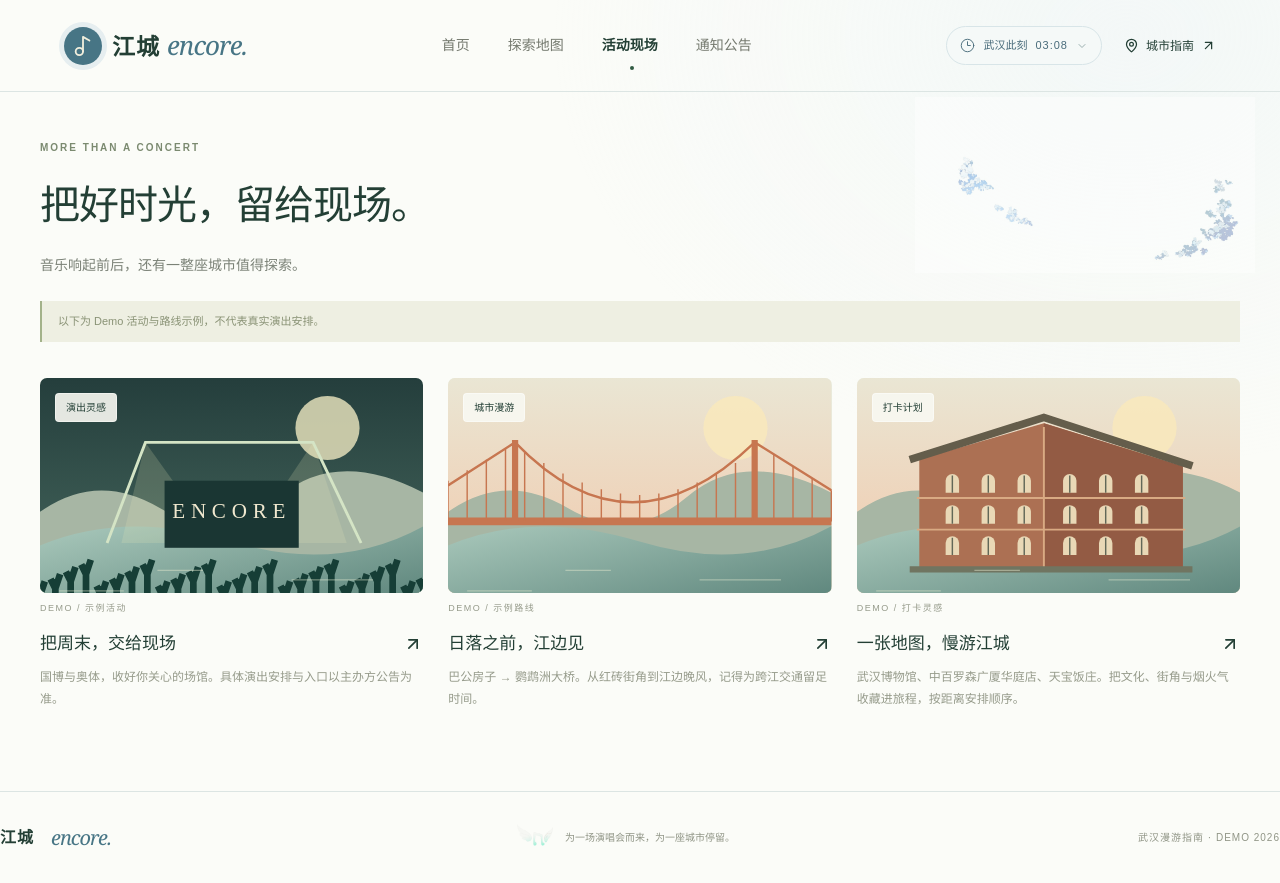
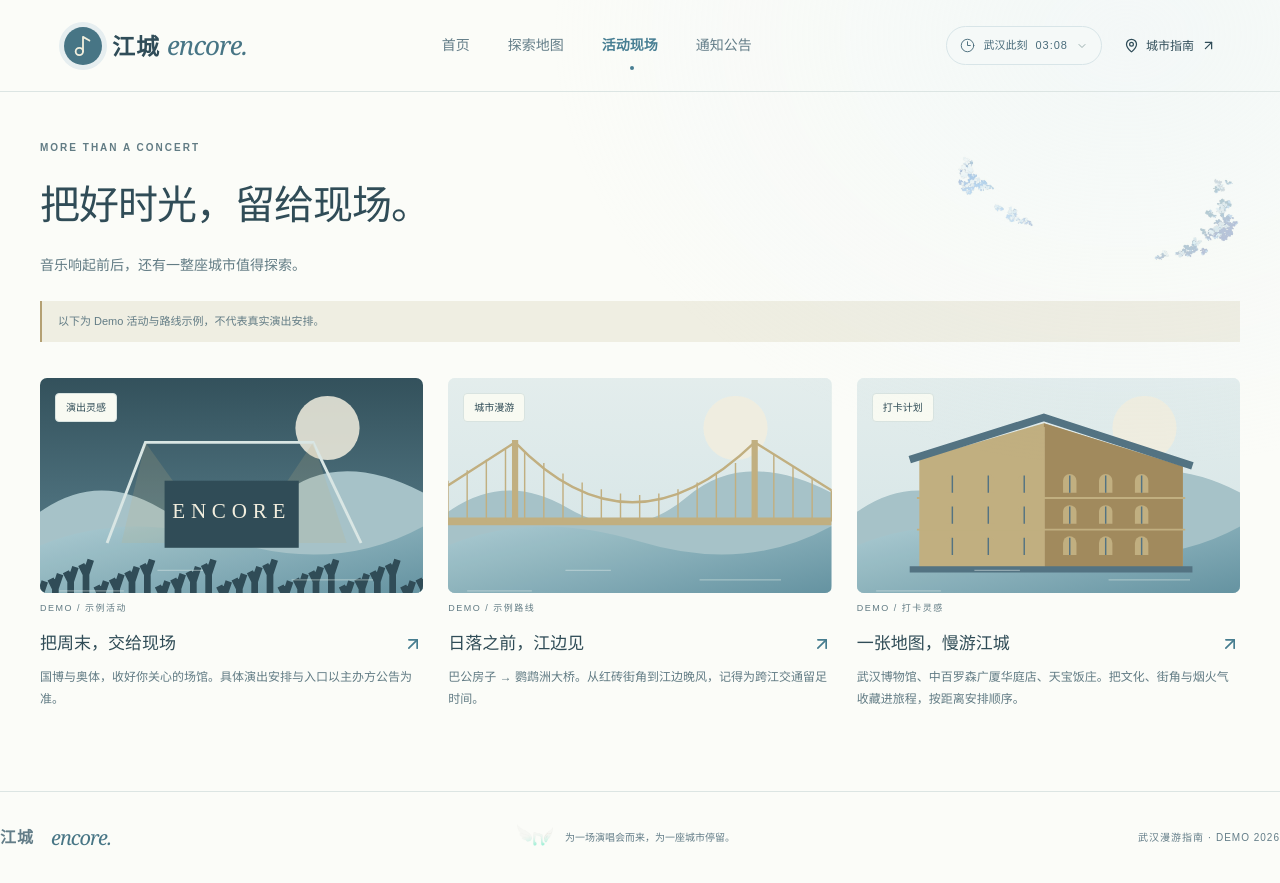
Before and after one commit to ruixuecr/TianyiserverWeb, a Next.js app: page /events in a window 1280 px wide. Built offline with nearby package versions, Linux system fonts and the light colour scheme.

Commit message:
Unify all page colors with the home theme

```diff
--- a/app/theme.css
+++ b/app/theme.css
@@ -3,10 +3,198 @@
   --theme-blue: #477e93;
   --theme-ink: #304d59;
   --theme-gold: #b7a276;
+  --theme-surface: #fcfdf9;
+  --theme-wash: #edf4f5;
+  --theme-selected: #deebef;
+  --theme-hover: #365f71;
+  /* Map the shared interface tokens to the home palette. */
+  --paper: #fbfcf8;
+  --ink: var(--theme-ink);
+  --muted: #637d88;
+  --green: var(--theme-blue);
+  --line: #dce6e7;
+  --mint: var(--theme-wash);
+  --orange: var(--theme-gold);
   min-height: 100vh;
   overflow-x: clip;
+  color: var(--ink);
   background:
-    radial-gradient(ellipse at 88% 4%, #e8f2f66b, transparent 36%), #fbfcf8;
+    radial-gradient(ellipse at 88% 4%, #e8f2f66b, transparent 36%), var(--paper);
+}
+.encore-theme ::selection {
+  background: #d6e8ed;
+  color: var(--ink);
+}
+.encore-theme :where(button, a, input):focus-visible {
+  outline-color: var(--theme-gold);
+}
+.encore-theme
+  :is(
+    .header nav a,
+    .back-link,
+    .eyebrow,
+    .search,
+    .filters button,
+    .list-caption,
+    .list-caption span,
+    .location-row p,
+    .sidebar-note,
+    .sidebar-note small,
+    .map-bottom-note,
+    .close-card,
+    .card-title > span,
+    .spot-card > p,
+    .detail-description,
+    .spot-introduction p,
+    .spot-photo-placeholder,
+    .notice-tag,
+    footer,
+    footer > p,
+    footer > span
+  ) {
+  color: var(--muted);
+}
+.encore-theme
+  :is(
+    .header nav a.active,
+    .header nav a:hover,
+    .back-link:hover,
+    .text-link,
+    .card-title > svg,
+    .notice-list > a > svg,
+    .map-compass,
+    .real-map-status,
+    .notice-icon
+  ) {
+  color: var(--theme-blue);
+}
+.encore-theme
+  :is(
+    .text-link:hover,
+    .spot-card:hover .card-title,
+    .notice-list > a:hover h2
+  ) {
+  color: var(--theme-hover);
+}
+.encore-theme .eyebrow > span {
+  background: var(--theme-gold);
+}
+.encore-theme .button {
+  background: var(--theme-blue);
+  color: var(--theme-surface);
+}
+.encore-theme .button:hover {
+  background: var(--theme-hover);
+}
+.encore-theme
+  :is(
+    .search,
+    .map-controls,
+    .selected-card,
+    .spot-image-card,
+    .live-badge,
+    .image-pill,
+    .card-arrow
+  ) {
+  background: var(--theme-surface);
+  border-color: var(--line);
+}
+.encore-theme .search:focus-within {
+  border-color: var(--theme-blue);
+}
+.encore-theme .search input::placeholder {
+  color: var(--muted);
+}
+.encore-theme .filters button:hover {
+  background: var(--theme-wash);
+  color: var(--theme-blue);
+}
+.encore-theme .filters button.active {
+  background: var(--theme-blue);
+  border-color: var(--theme-blue);
+  color: var(--theme-surface);
+}
+.encore-theme .location-list {
+  scrollbar-color: #b5cbd2 transparent;
+}
+.encore-theme .location-row {
+  border-color: var(--line);
+  background: transparent;
+}
+.encore-theme .location-row:hover {
+  background: var(--theme-wash);
+}
+.encore-theme .location-row.selected {
+  background: var(--theme-selected);
+}
+.encore-theme .location-row > span {
+  color: var(--theme-blue);
+}
+.encore-theme
+  :is(
+    .map-canvas,
+    .home-city-map,
+    .nearby-map,
+    .real-map-status,
+    .spot-photo-area,
+    .notice-icon
+  ) {
+  background: var(--theme-wash);
+}
+.encore-theme .real-map-status p {
+  color: var(--muted);
+}
+.encore-theme .real-map-status button {
+  border-color: var(--theme-blue);
+}
+.encore-theme .real-map-status button:hover {
+  background: var(--theme-selected);
+}
+.encore-theme .map-top > span {
+  background: #fcfdf9eb;
+  box-shadow: 0 3px 15px #304d5909;
+}
+.encore-theme .status-dot {
+  background: var(--theme-blue);
+}
+.encore-theme .map-controls {
+  box-shadow: 0 3px 12px #304d5910;
+}
+.encore-theme .spot-image-card {
+  box-shadow: 0 8px 24px #304d5918;
+}
+.encore-theme .selected-card {
+  box-shadow: 0 15px 45px #304d5922;
+}
+.encore-theme .spot-map-link > span {
+  background: var(--theme-surface);
+  color: var(--theme-blue);
+  box-shadow: 0 2px 10px #304d5914;
+}
+.encore-theme .spot-map-link:hover > span {
+  background: var(--theme-blue);
+  color: var(--theme-surface);
+}
+.encore-theme .demo-notice {
+  background: #f3f1e9;
+  border-left-color: var(--theme-gold);
+  color: var(--muted);
+}
+/* Recolor the site's vector illustrations; photos and map labels keep their colors. */
+.encore-theme .city-art {
+  --art-sky: #e9f1f4;
+  --art-horizon: #d6e6ec;
+  --art-night: #304d59;
+  --art-night-light: #638b9b;
+  --art-water: #adcdd7;
+  --art-water-deep: #5d8d9f;
+  --art-land: #a9c5ce;
+  --art-cream: #f6f1e5;
+  --art-gold: #c4b184;
+  --art-gold-deep: #a48c60;
+  --art-slate: #547486;
+  --art-ink: #304d59;
+  --art-mist: #dde9eb;
 }
 .encore-theme .header {
   border-bottom-color: #dce5e3;
@@ -431,6 +619,7 @@
 .encore-theme .listing-page {
   position: relative;
   isolation: isolate;
+  mix-blend-mode: multiply;
 }
 .encore-theme .listing-page::before {
   content: "";
@@ -491,6 +680,9 @@
   }
 }
 @media (max-width: 700px) {
+  .encore-theme .location-row:not(.selected):not(:hover) {
+    background: var(--theme-wash);
+  }
   .encore-theme .header {
     gap: 16px 8px;
   }
--- a/components/art.tsx
+++ b/components/art.tsx
@@ -7,7 +7,7 @@ export function Art({
 }) {
   return (
     <svg
-      className={className}
+      className={`city-art ${className}`}
       viewBox="0 0 800 540"
       preserveAspectRatio="xMidYMid slice"
       fill="none"
@@ -15,15 +15,25 @@ export function Art({
     >
       <defs>
         <linearGradient id={`sky-${theme}`} x2="0" y2="1">
-          <stop stopColor={theme === "stage" ? "#213a39" : "#e9e9d8"} />
+          <stop
+            stopColor={
+              theme === "stage"
+                ? "var(--art-night, #213a39)"
+                : "var(--art-sky, #e9e9d8)"
+            }
+          />
           <stop
             offset="1"
-            stopColor={theme === "stage" ? "#496b60" : "#f2c5a6"}
+            stopColor={
+              theme === "stage"
+                ? "var(--art-night-light, #496b60)"
+                : "var(--art-horizon, #f2c5a6)"
+            }
           />
         </linearGradient>
         <linearGradient id={`water-${theme}`} x2="1" y2="1">
-          <stop stopColor="#a9c8bb" />
-          <stop offset="1" stopColor="#567f76" />
+          <stop stopColor="var(--art-water, #a9c8bb)" />
+          <stop offset="1" stopColor="var(--art-water-deep, #567f76)" />
         </linearGradient>
       </defs>
       <path fill={`url(#sky-${theme})`} d="M0 0h800v540H0z" />
@@ -31,10 +41,17 @@ export function Art({
         cx="600"
         cy="150"
         r="67"
-        fill={theme === "stage" ? "#e2dfb9" : "#f9e9bc"}
+        fill={
+          theme === "stage"
+            ? "var(--art-cream, #e2dfb9)"
+            : "var(--art-cream, #f9e9bc)"
+        }
         opacity=".85"
       />
-      <path d="M0 325Q120 240 250 317T500 293T800 285V540H0" fill="#a7b6a4" />
+      <path
+        d="M0 325Q120 240 250 317T500 293T800 285V540H0"
+        fill="var(--art-land, #a7b6a4)"
+      />
       <path
         d="M0 395Q180 320 400 387T800 355V540H0"
         fill={`url(#water-${theme})`}
@@ -43,19 +60,25 @@ export function Art({
         <>
           <path
             d="M140 390L220 180H570L670 390"
-            stroke="#d4e4c5"
+            stroke="var(--art-mist, #d4e4c5)"
             strokeWidth="6"
           />
           <path
             d="M220 180L370 390H170ZM570 180L430 390H640Z"
-            fill="#e8e6b6"
+            fill="var(--art-gold, #e8e6b6)"
             opacity=".18"
           />
-          <rect x="260" y="260" width="280" height="140" fill="#1a3633" />
+          <rect
+            x="260"
+            y="260"
+            width="280"
+            height="140"
+            fill="var(--art-ink, #1a3633)"
+          />
           <text
             x="400"
             y="338"
-            fill="#f0e8cf"
+            fill="var(--art-cream, #f0e8cf)"
             textAnchor="middle"
             fontSize="44"
             fontFamily="serif"
@@ -67,7 +90,7 @@ export function Art({
             <path
               key={i}
               d={`M${i * 32} 540v-${60 + (i % 4) * 15}m0 20l-10 -20m10 20l10 -30`}
-              stroke="#163e36"
+              stroke="var(--art-ink, #163e36)"
               strokeWidth="14"
             />
           ))}
@@ -80,12 +103,18 @@ export function Art({
             width="530"
             height="250"
             rx="5"
-            fill="#f1e8d2"
+            fill="var(--art-cream, #f1e8d2)"
           />
-          <rect x="150" y="275" width="500" height="158" fill="#537c72" />
+          <rect
+            x="150"
+            y="275"
+            width="500"
+            height="158"
+            fill="var(--art-slate, #537c72)"
+          />
           <path
             d="M390 275v158M420 275v158M150 365h240M420 365h230"
-            stroke="#e3d7bc"
+            stroke="var(--art-gold, #e3d7bc)"
             strokeWidth="9"
           />
           <rect
@@ -93,26 +122,34 @@ export function Art({
             y="205"
             width="570"
             height="72"
-            fill={theme === "shop" ? "#557e97" : "#9c6046"}
+            fill={
+              theme === "shop"
+                ? "var(--art-slate, #557e97)"
+                : "var(--art-gold-deep, #9c6046)"
+            }
           />
           <text
             x="400"
             y="254"
             textAnchor="middle"
             fontSize="32"
-            fill="#fff4dd"
+            fill="var(--art-cream, #fff4dd)"
             letterSpacing="6"
           >
             {theme === "shop" ? "中百罗森" : "天宝饭庄"}
           </text>
-          <path d="M120 277h560l-18 32H138Z" fill="#efe0c1" />
-          <path d="M120 438h560" stroke="#6c7662" strokeWidth="12" />
+          <path d="M120 277h560l-18 32H138Z" fill="var(--art-gold, #efe0c1)" />
+          <path
+            d="M120 438h560"
+            stroke="var(--art-slate, #6c7662)"
+            strokeWidth="12"
+          />
           <text
             x="400"
             y="170"
             textAnchor="middle"
             fontSize="14"
-            fill="#7e846d"
+            fill="var(--art-slate, #7e846d)"
             letterSpacing="5"
           >
             {theme === "shop" ? "街角补给站" : "江城烟火气"}
@@ -120,11 +157,17 @@ export function Art({
         </g>
       ) : theme === "house" ? (
         <g>
-          <path d="M130 440V215L390 140 680 230V440Z" fill="#ac7053" />
-          <path d="M390 140L680 230V440H390Z" fill="#935b44" />
+          <path
+            d="M130 440V215L390 140 680 230V440Z"
+            fill="var(--art-gold, #ac7053)"
+          />
+          <path
+            d="M390 140L680 230V440H390Z"
+            fill="var(--art-gold-deep, #935b44)"
+          />
           <path
             d="M110 216L390 128 700 229"
-            stroke="#645d4b"
+            stroke="var(--art-slate, #645d4b)"
             strokeWidth="16"
           />
           {[255, 320, 385].map((y) => (
@@ -133,11 +176,11 @@ export function Art({
                 <g key={x}>
                   <path
                     d={`M${x} ${y + 30}v-25a14 14 0 0 1 28 0v25Z`}
-                    fill="#e9d8b6"
+                    fill="var(--art-gold, #e9d8b6)"
                   />
                   <path
                     d={`M${x + 14} ${y - 6}v36`}
-                    stroke="#626858"
+                    stroke="var(--art-slate, #626858)"
                     strokeWidth="3"
                   />
                 </g>
@@ -146,21 +189,31 @@ export function Art({
           ))}
           <path
             d="M390 148V440M125 296h560M125 362h560"
-            stroke="#d9aa83"
+            stroke="var(--art-gold, #d9aa83)"
             strokeWidth="4"
           />
-          <path d="M110 445h590" stroke="#707561" strokeWidth="13" />
+          <path
+            d="M110 445h590"
+            stroke="var(--art-slate, #707561)"
+            strokeWidth="13"
+          />
         </g>
       ) : theme === "museum" ? (
         <g>
-          <rect x="175" y="270" width="450" height="170" fill="#c0aa84" />
+          <rect
+            x="175"
+            y="270"
+            width="450"
+            height="170"
+            fill="var(--art-gold, #c0aa84)"
+          />
           <path
             d="M120 274Q310 252 400 200Q490 252 680 274L645 292H155Z"
-            fill="#626c60"
+            fill="var(--art-slate, #626c60)"
           />
           <path
             d="M235 217Q350 195 400 158Q450 195 565 217L545 234H255Z"
-            fill="#647263"
+            fill="var(--art-slate, #647263)"
           />
           {[200, 270, 340, 410, 480, 550].map((x) => (
             <rect
@@ -169,19 +222,19 @@ export function Art({
               y="300"
               width="45"
               height="125"
-              fill="#7a8270"
+              fill="var(--art-slate, #7a8270)"
             />
           ))}
           <path
             d="M150 440h500m-530 16h560m-590 16h620"
-            stroke="#d7c7a8"
+            stroke="var(--art-gold, #d7c7a8)"
             strokeWidth="14"
           />
         </g>
       ) : theme === "tower" ? (
-        <g transform="translate(245 100)" fill="#714c35">
+        <g transform="translate(245 100)" fill="var(--art-gold-deep, #714c35)">
           <path d="M0 340h320v15H0zM35 315h250v25H35z" />
-          <path d="M105 80h100v235H105z" fill="#b98051" />
+          <path d="M105 80h100v235H105z" fill="var(--art-gold, #b98051)" />
           {[80, 135, 195, 265].map((y, i) => (
             <g key={y}>
               <path
@@ -189,22 +242,26 @@ export function Art({
               />
               <path
                 d={`M${98 - i * 12} ${y + 12}H${212 + i * 12}v8H${98 - i * 12}z`}
-                fill="#e0b26e"
+                fill="var(--art-gold, #e0b26e)"
               />
               {[120, 145, 170, 195].map((x) => (
                 <path
                   key={x}
                   d={`M${x} ${y + 24}v22`}
-                  stroke="#533f2f"
+                  stroke="var(--art-ink, #533f2f)"
                   strokeWidth="8"
                 />
               ))}
             </g>
           ))}
-          <path d="M155 40V12" stroke="#714c35" strokeWidth="5" />
+          <path
+            d="M155 40V12"
+            stroke="var(--art-gold-deep, #714c35)"
+            strokeWidth="5"
+          />
         </g>
       ) : theme === "river" ? (
-        <g stroke="#c77650">
+        <g stroke="var(--art-gold, #c77650)">
           <path d="M0 345H800" strokeWidth="16" />
           <path d="M140 345V175M640 345V175" strokeWidth="13" />
           <path
@@ -221,15 +278,21 @@ export function Art({
         </g>
       ) : (
         <>
-          <ellipse cx="510" cy="430" rx="72" ry="5" fill="#e1e1bf" />
-          <path d="M480 418h80l-15 12h-50z" fill="#594b36" />
-          <path d="M518 418v-64l34 55h-34" fill="#f5e9cd" />
-          <g fill="#406957">
+          <ellipse
+            cx="510"
+            cy="430"
+            rx="72"
+            ry="5"
+            fill="var(--art-mist, #e1e1bf)"
+          />
+          <path d="M480 418h80l-15 12h-50z" fill="var(--art-ink, #594b36)" />
+          <path d="M518 418v-64l34 55h-34" fill="var(--art-cream, #f5e9cd)" />
+          <g fill="var(--art-slate, #406957)">
             {[40, 100, 170, 730, 790].map((x, i) => (
               <path
                 key={x}
                 d={`M${x} 440v-170m-50 80l50 -120 50 120z`}
-                stroke="#406957"
+                stroke="var(--art-slate, #406957)"
                 strokeWidth="7"
               />
             ))}
@@ -238,7 +301,7 @@ export function Art({
       )}
       <path
         d="M40 490h135m350-23h170m-450-20h95"
-        stroke="#e2e6cc"
+        stroke="var(--art-mist, #e2e6cc)"
         strokeWidth="2"
         opacity=".6"
       />
```
Also changed, not shown: 4 other files (tests, documents, lock files or other folders).
